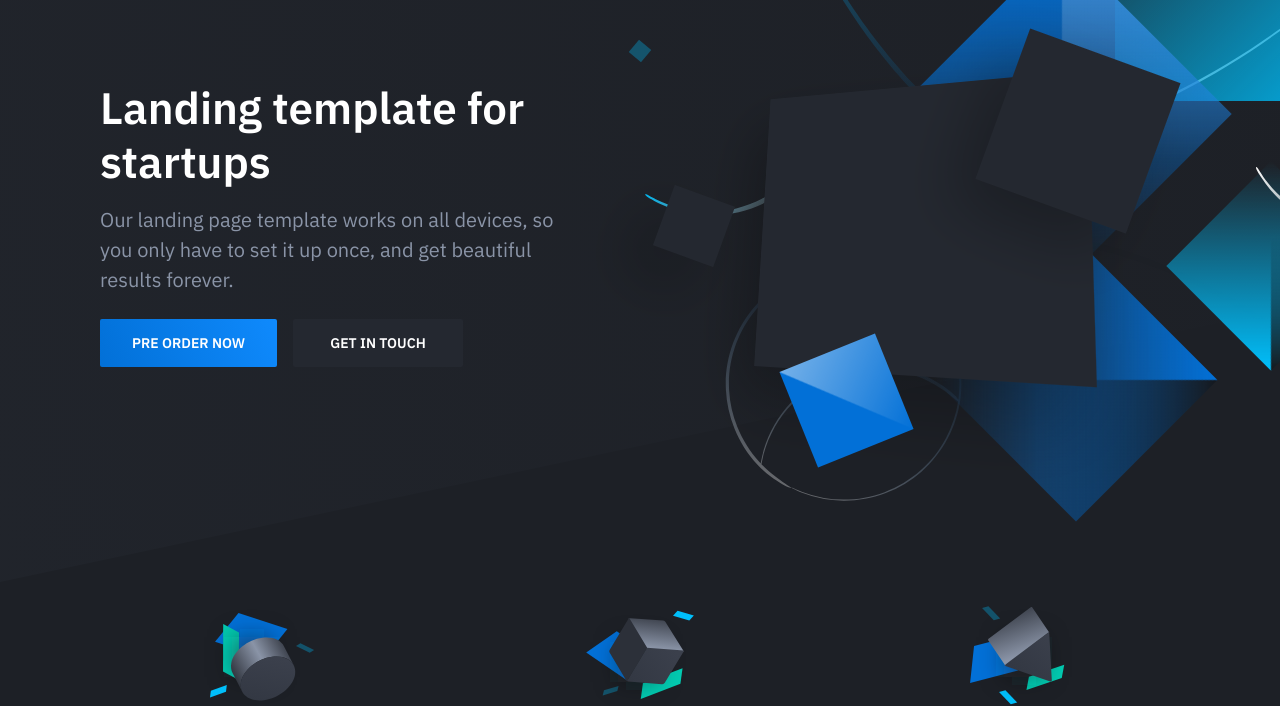
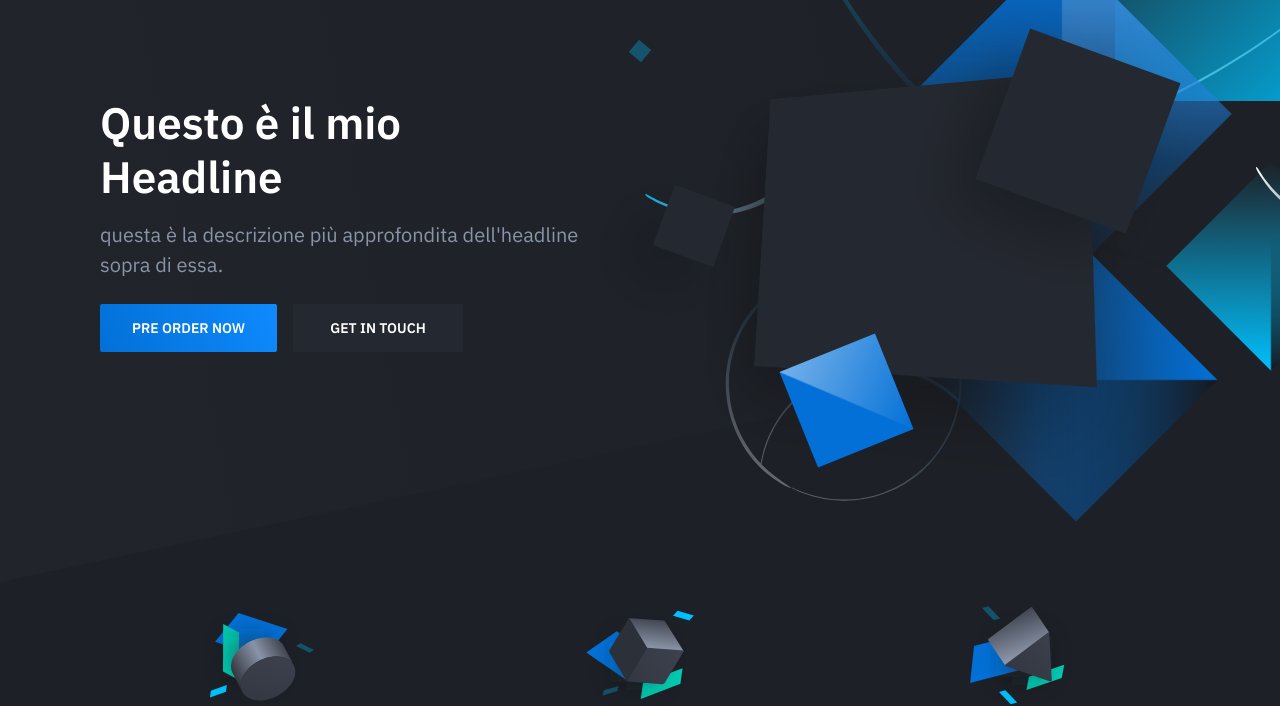
Before and after one commit to davidebellicoso/LandigpageDB, a plain HTML site: page index.html in a window 1280 px wide. Shown: the part 118-824 px from the top of the page. Drawn offline with nearby package versions, Linux system fonts and the light colour scheme.

Commit message:
modifica head e descrizione

```diff
--- a/index.html
+++ b/index.html
@@ -35,9 +35,8 @@
                 <div class="container">
                     <div class="hero-inner">
                         <div class="hero-copy">
-                            <h1 class="hero-title mt-0">Landing template for startups</h1>
-                            <p class="hero-paragraph">Our landing page template works on all devices, so you only have
-                                to set it up once, and get beautiful results forever.</p>
+                            <h1 class="hero-title mt-0">Questo è il mio Headline</h1>
+                            <p class="hero-paragraph">questa è la descrizione più approfondita dell'headline sopra di essa.</p>
                             <div class="hero-cta"><a class="button button-primary" href="preorder.html">Pre order
                                     now</a><a class="button" href="#">Get in touch</a></div>
                         </div>
```
